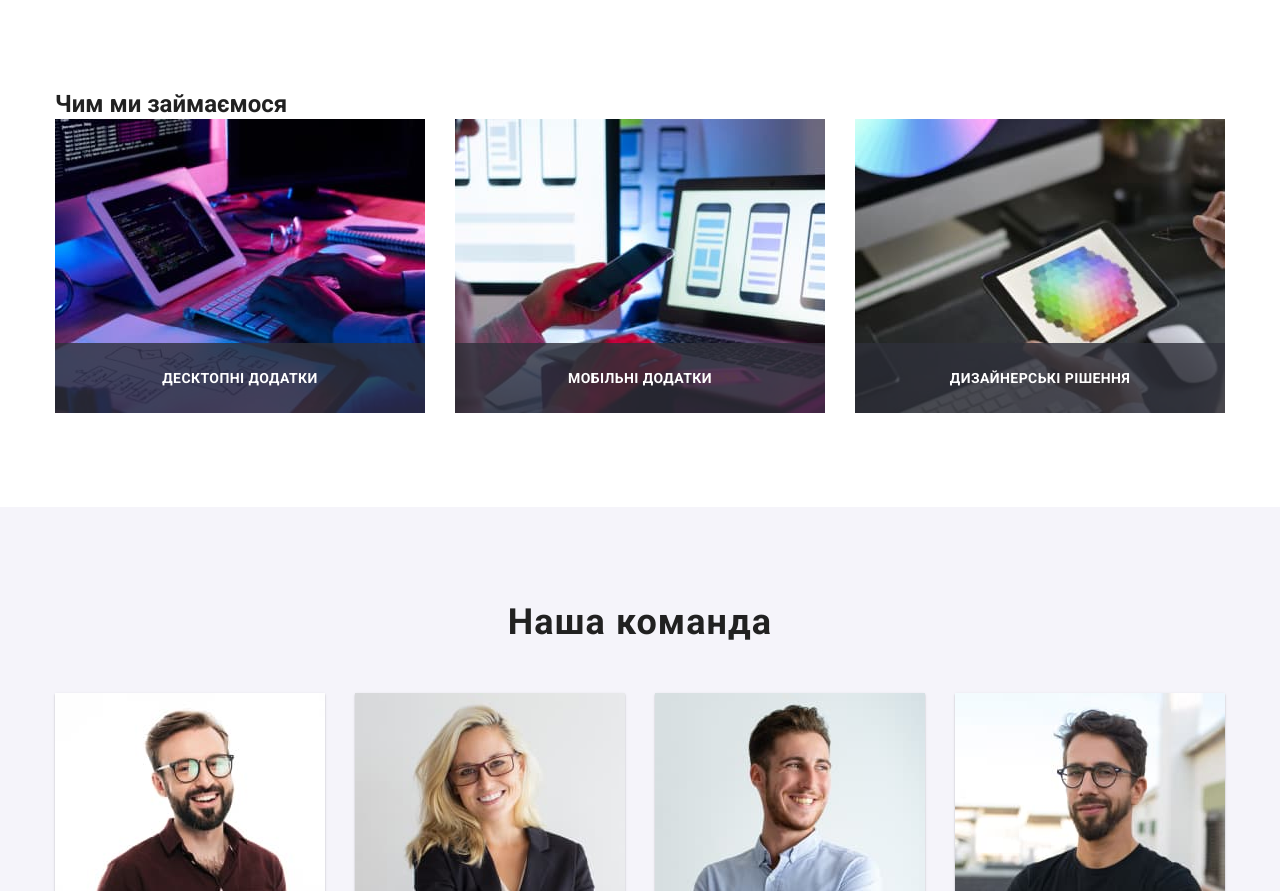
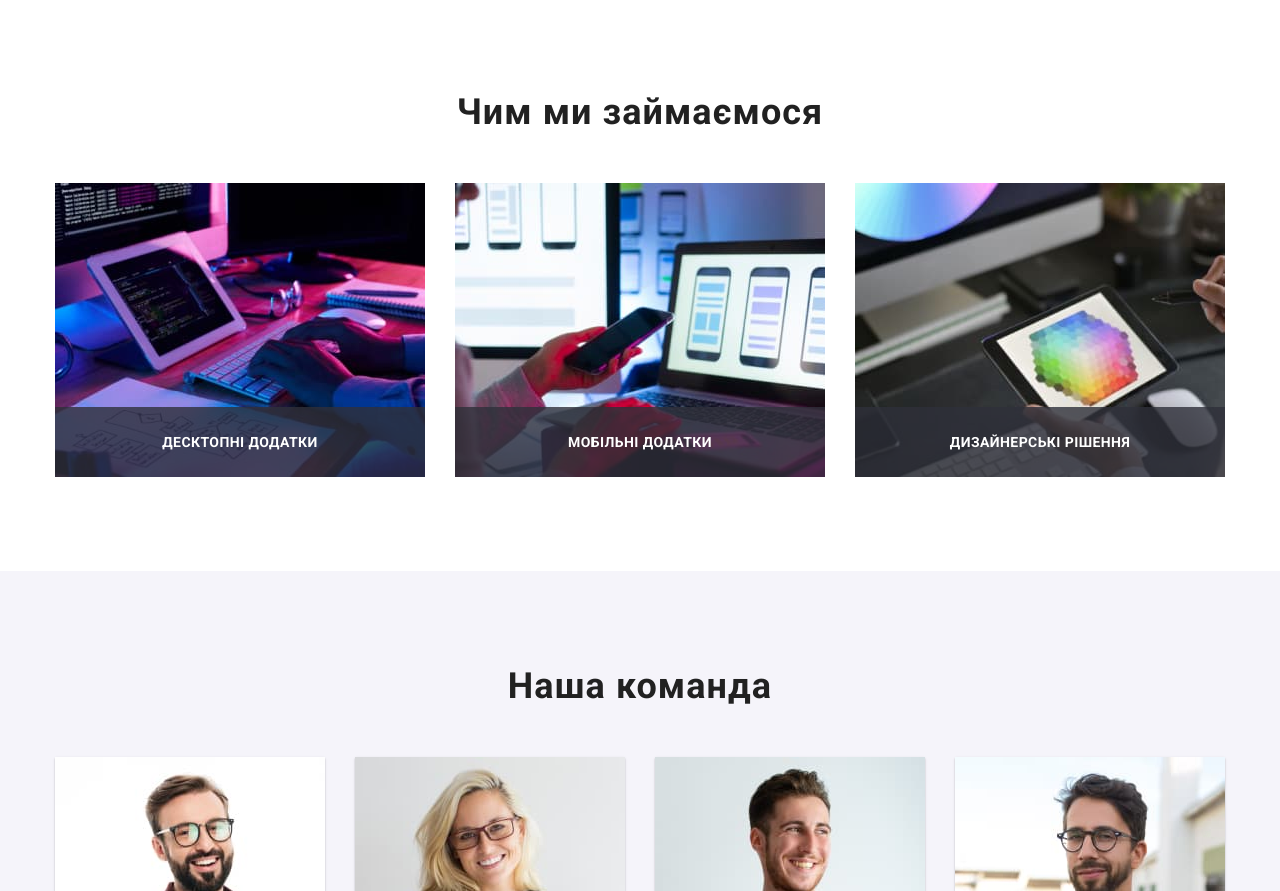
Before and after one commit to svyturys/goit-markup-hw-08, a plain HTML site: page index.html in a window 1280 px wide. Shown: the part 1026-1917 px from the top of the page. Drawn offline with nearby package versions, Linux system fonts and the light colour scheme.

Commit message:
заголовок дороблений

```diff
--- a/index.html
+++ b/index.html
@@ -128,7 +128,7 @@
       <!-- ACTIVITY------------------------------------------------------------ -->
       <section class="activity">
         <div class="container">
-          <h2 class="activit__title">Чим ми займаємося</h2>
+          <h2 class="activity__title">Чим ми займаємося</h2>
           <ul class="activity__list">
             <li>
               <div class="activity__box">
```
